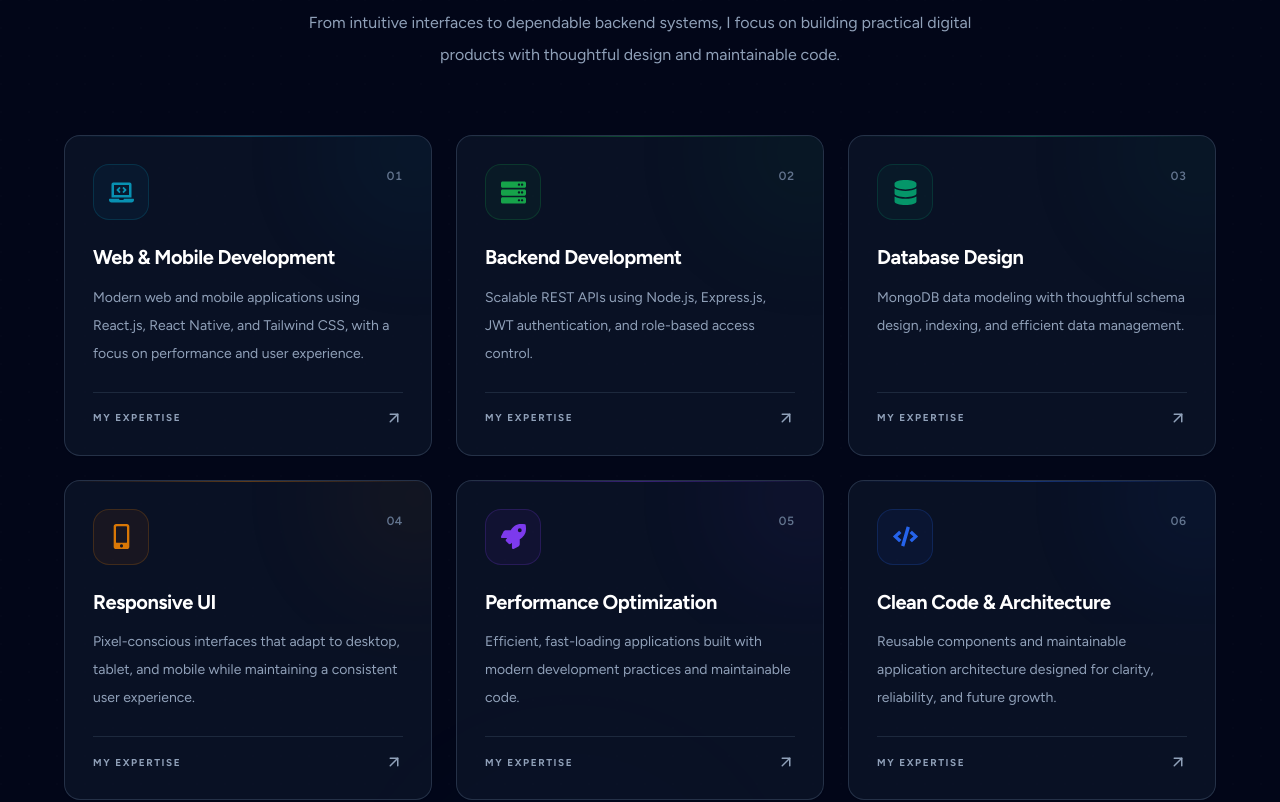
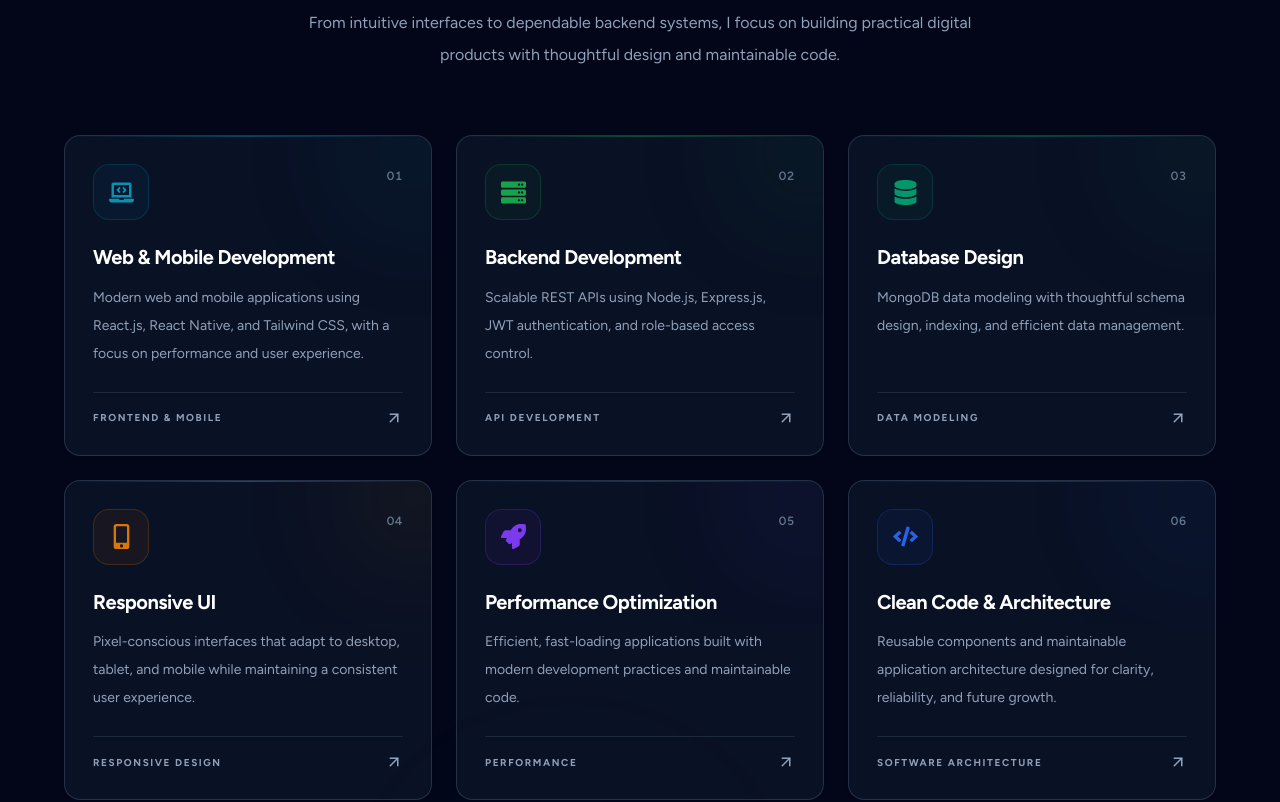
Before and after one commit to deeplal98india/deeplalkumar, a React (Vite) app: page / in a window 1280 px wide. Shown: the part 9020-9822 px from the top of the page. Built offline with nearby package versions, Linux system fonts and the light colour scheme.

Commit message:
bug fixing

```diff
--- a/src/components/About/AboutServices.jsx
+++ b/src/components/About/AboutServices.jsx
@@ -1,5 +1,6 @@
-
-import { motion, useReducedMotion } from "framer-motion";
+import { useEffect, useState } from "react";
+import { createPortal } from "react-dom";
+import { motion, useReducedMotion, AnimatePresence } from "framer-motion";
 import {
   FaLaptopCode,
   FaServer,
@@ -8,7 +9,7 @@ import {
   FaRocket,
   FaCode,
 } from "react-icons/fa";
-import { FiArrowUpRight } from "react-icons/fi";
+import { FiArrowUpRight, FiX, FiCheckCircle } from "react-icons/fi";
 
 const services = [
   {
@@ -17,6 +18,16 @@ const services = [
     icon: FaLaptopCode,
     color: "#0891B2",
     number: "01",
+    footer: "FRONTEND & MOBILE",
+    details:
+      "Building responsive web interfaces and mobile applications with reusable components, intuitive navigation and consistent user experiences.",
+    technologies: ["React.js", "React Native", "JavaScript", "Tailwind CSS"],
+    highlights: [
+      "Responsive web interfaces",
+      "Reusable UI components",
+      "Mobile-friendly layouts",
+      "API integration",
+    ],
   },
   {
     title: "Backend Development",
@@ -24,6 +35,16 @@ const services = [
     icon: FaServer,
     color: "#16A34A",
     number: "02",
+    footer: "API DEVELOPMENT",
+    details:
+      "Developing backend services and REST APIs with structured controllers, service layers, authentication and authorization.",
+    technologies: ["Node.js", "Express.js", "REST APIs", "JWT", "Joi"],
+    highlights: [
+      "REST API development",
+      "JWT authentication",
+      "Role-based access control",
+      "Input validation and error handling",
+    ],
   },
   {
     title: "Database Design",
@@ -31,6 +52,16 @@ const services = [
     icon: FaDatabase,
     color: "#059669",
     number: "03",
+    footer: "DATA MODELING",
+    details:
+      "Organizing application data with maintainable schemas, appropriate relationships and reliable database operations.",
+    technologies: ["MongoDB", "MongoDB Atlas", "Mongoose"],
+    highlights: [
+      "Schema and model design",
+      "Data validation",
+      "CRUD operations",
+      "Query efficiency considerations",
+    ],
   },
   {
     title: "Responsive UI",
@@ -38,6 +69,16 @@ const services = [
     icon: FaMobileAlt,
     color: "#D97706",
     number: "04",
+    footer: "RESPONSIVE DESIGN",
+    details:
+      "Creating consistent interfaces across screen sizes with flexible layouts, clear typography and accessible interactions.",
+    technologies: ["React.js", "Tailwind CSS", "CSS", "Framer Motion"],
+    highlights: [
+      "Mobile-first layouts",
+      "Reusable components",
+      "Consistent spacing and typography",
+      "Accessible interaction states",
+    ],
   },
   {
     title: "Performance Optimization",
@@ -45,6 +86,16 @@ const services = [
     icon: FaRocket,
     color: "#7C3AED",
     number: "05",
+    footer: "PERFORMANCE",
+    details:
+      "Improving application responsiveness through efficient rendering, sensible asset handling and maintainable frontend architecture.",
+    technologies: ["Vite", "React.js", "JavaScript", "Web Performance"],
+    highlights: [
+      "Production build checks",
+      "Image and asset optimization",
+      "Efficient component rendering",
+      "Reduced unnecessary work",
+    ],
   },
   {
     title: "Clean Code & Architecture",
@@ -52,18 +103,160 @@ const services = [
     icon: FaCode,
     color: "#2563EB",
     number: "06",
+    footer: "SOFTWARE ARCHITECTURE",
+    details:
+      "Structuring applications into focused modules so that business logic, API handling and presentation remain easier to maintain.",
+    technologies: ["JavaScript", "React.js", "Node.js", "Express.js"],
+    highlights: [
+      "Reusable components",
+      "Controller-service separation",
+      "Modular code organization",
+      "Maintainable application structure",
+    ],
   },
 ];
 
 export default function AboutServices() {
   const shouldReduceMotion = useReducedMotion();
+  const [selectedService, setSelectedService] = useState(null);
+
+  // Lock background scrolling while the modal is open. Restore it on close.
+  useEffect(() => {
+    if (!selectedService) return undefined;
+
+    const body = document.body;
+    const html = document.documentElement;
+    const previousBodyOverflow = body.style.overflow;
+    const previousHtmlOverflow = html.style.overflow;
+    const previousBodyPaddingRight = body.style.paddingRight;
+    const scrollbarWidth = window.innerWidth - html.clientWidth;
+
+    body.style.overflow = "hidden";
+    html.style.overflow = "hidden";
+    if (scrollbarWidth > 0) {
+      body.style.paddingRight = `${scrollbarWidth}px`;
+    }
+
+    const handleKeyDown = (event) => {
+      if (event.key === "Escape") setSelectedService(null);
+    };
+    window.addEventListener("keydown", handleKeyDown);
+
+    return () => {
+      body.style.overflow = previousBodyOverflow;
+      html.style.overflow = previousHtmlOverflow;
+      body.style.paddingRight = previousBodyPaddingRight;
+      window.removeEventListener("keydown", handleKeyDown);
+    };
+  }, [selectedService]);
+
+  const modal = (
+    <AnimatePresence>
+      {selectedService && (
+        <motion.div
+          className="fixed inset-0 z-[9999] flex items-center justify-center overflow-y-auto overscroll-contain bg-slate-950/75 p-3 backdrop-blur-sm sm:p-6"
+          initial={{ opacity: 0 }}
+          animate={{ opacity: 1 }}
+          exit={{ opacity: 0 }}
+          onMouseDown={(event) => {
+            if (event.target === event.currentTarget) setSelectedService(null);
+          }}
+          onTouchMove={(event) => {
+            if (event.target === event.currentTarget) event.preventDefault();
+          }}
+        >
+          <motion.div
+            role="dialog"
+            aria-modal="true"
+            aria-labelledby="service-modal-title"
+            initial={shouldReduceMotion ? false : { opacity: 0, y: 18, scale: 0.98 }}
+            animate={{ opacity: 1, y: 0, scale: 1 }}
+            exit={{ opacity: 0, y: 12, scale: 0.98 }}
+            transition={{ duration: shouldReduceMotion ? 0 : 0.22 }}
+            className="relative my-auto max-h-[calc(100dvh-1.5rem)] w-full max-w-xl overflow-y-auto overscroll-contain rounded-3xl border border-slate-200 bg-white shadow-2xl dark:border-slate-700 dark:bg-slate-900 sm:max-h-[calc(100dvh-3rem)]"
+            onMouseDown={(event) => event.stopPropagation()}
+          >
+            <div className="sticky top-0 z-10 h-1 w-full" style={{ backgroundColor: selectedService.color }} />
+            <div className="p-5 sm:p-8">
+              <div className="flex items-start justify-between gap-4">
+                <div
+                  className="flex h-14 w-14 shrink-0 items-center justify-center rounded-2xl border"
+                  style={{
+                    color: selectedService.color,
+                    borderColor: `${selectedService.color}35`,
+                    backgroundColor: `${selectedService.color}12`,
+                  }}
+                >
+                  {(() => {
+                    const SelectedIcon = selectedService.icon;
+                    return <SelectedIcon size={27} aria-hidden="true" />;
+                  })()}
+                </div>
+                <button
+                  type="button"
+                  onClick={() => setSelectedService(null)}
+                  aria-label="Close service details"
+                  className="rounded-xl border border-slate-200 p-2 text-slate-500 transition-colors hover:border-cyan-500/40 hover:text-cyan-700 focus-visible:outline-none focus-visible:ring-2 focus-visible:ring-cyan-500 dark:border-slate-700 dark:text-slate-400 dark:hover:text-cyan-300"
+                >
+                  <FiX size={20} />
+                </button>
+              </div>
+
+              <p className="mt-6 text-xs font-bold uppercase tracking-[0.18em] text-cyan-700 dark:text-cyan-300">
+                Service {selectedService.number}
+              </p>
+              <h3
+                id="service-modal-title"
+                className="mt-2 text-2xl font-extrabold tracking-tight text-slate-950 dark:text-white sm:text-3xl"
+              >
+                {selectedService.title}
+              </h3>
+              <p className="mt-4 text-sm leading-7 text-slate-600 dark:text-slate-300">
+                {selectedService.details}
+              </p>
+
+              <div className="mt-7">
+                <h4 className="text-sm font-bold text-slate-900 dark:text-white">What I focus on</h4>
+                <ul className="mt-3 space-y-3">
+                  {selectedService.highlights.map((highlight) => (
+                    <li key={highlight} className="flex items-start gap-2.5 text-sm leading-6 text-slate-600 dark:text-slate-300">
+                      <FiCheckCircle className="mt-1 shrink-0 text-cyan-600 dark:text-cyan-400" aria-hidden="true" />
+                      <span>{highlight}</span>
+                    </li>
+                  ))}
+                </ul>
+              </div>
+
+              <div className="mt-7">
+                <h4 className="text-sm font-bold text-slate-900 dark:text-white">Technologies</h4>
+                <div className="mt-3 flex flex-wrap gap-2">
+                  {selectedService.technologies.map((technology) => (
+                    <span
+                      key={technology}
+                      className="rounded-lg border border-slate-200 bg-slate-50 px-3 py-1.5 text-xs font-medium text-slate-700 dark:border-slate-700 dark:bg-slate-800 dark:text-slate-300"
+                    >
+                      {technology}
+                    </span>
+                  ))}
+                </div>
+              </div>
+
+              <button
+                type="button"
+                onClick={() => setSelectedService(null)}
+                className="mt-8 inline-flex w-full items-center justify-center gap-2 rounded-xl bg-cyan-600 px-5 py-3 text-sm font-bold text-white transition-all hover:bg-cyan-700 focus-visible:outline-none focus-visible:ring-2 focus-visible:ring-cyan-500 focus-visible:ring-offset-2 dark:bg-cyan-500 dark:text-slate-950 dark:hover:bg-cyan-400"
+              >
+                Close Details
+              </button>
+            </div>
+          </motion.div>
+        </motion.div>
+      )}
+    </AnimatePresence>
+  );
 
   return (
-    <section
-      aria-labelledby="services-heading"
-      className="relative min-w-0"
-    >
-      {/* Section heading */}
+    <section aria-labelledby="services-heading" className="relative min-w-0">
       <motion.div
         initial={shouldReduceMotion ? false : { opacity: 0, y: 18 }}
         whileInView={{ opacity: 1, y: 0 }}
@@ -75,117 +268,68 @@ export default function AboutServices() {
           <span className="h-1.5 w-1.5 rounded-full bg-cyan-600 dark:bg-cyan-400" />
           What I Offer
         </span>
-
         <h3
           id="services-heading"
           className="mt-5 text-3xl font-extrabold tracking-[-0.04em] text-slate-950 dark:text-white sm:text-4xl lg:text-5xl"
         >
-          Services &{" "}
+          Services {" "}
           <span className="bg-gradient-to-r from-cyan-600 via-sky-500 to-violet-600 bg-clip-text text-transparent dark:from-cyan-300 dark:via-sky-400 dark:to-violet-400">
-            Expertise
+            &amp; Expertise
           </span>
         </h3>
-
         <div className="mx-auto mt-5 h-1 w-20 rounded-full bg-gradient-to-r from-cyan-600 via-sky-500 to-violet-500 dark:from-cyan-400 sm:w-24" />
-
         <p className="mx-auto mt-5 max-w-2xl text-sm leading-7 text-slate-600 dark:text-slate-400 sm:text-base sm:leading-8">
-          From intuitive interfaces to dependable backend systems,
-          I focus on building practical digital products with
-          thoughtful design and maintainable code.
+          From intuitive interfaces to dependable backend systems, I focus on building practical digital products with thoughtful design and maintainable code.
         </p>
       </motion.div>
 
-      {/* Service cards */}
       <div className="grid min-w-0 grid-cols-1 gap-4 sm:grid-cols-2 sm:gap-5 xl:grid-cols-3 xl:gap-6">
         {services.map((item, index) => {
           const Icon = item.icon;
-
           return (
             <motion.article
               key={item.title}
-              initial={
-                shouldReduceMotion ? false : { opacity: 0, y: 18 }
-              }
+              initial={shouldReduceMotion ? false : { opacity: 0, y: 18 }}
               whileInView={{ opacity: 1, y: 0 }}
               viewport={{ once: true, amount: 0.08 }}
-              transition={{
-                duration: shouldReduceMotion ? 0 : 0.4,
-                delay: shouldReduceMotion ? 0 : (index % 3) * 0.07,
-                ease: "easeOut",
-              }}
-              whileHover={
-                shouldReduceMotion
-                  ? undefined
-                  : { y: -4, transition: { duration: 0.2 } }
-              }
+              transition={{ duration: shouldReduceMotion ? 0 : 0.4, delay: shouldReduceMotion ? 0 : (index % 3) * 0.07, ease: "easeOut" }}
+              whileHover={shouldReduceMotion ? undefined : { y: -4, transition: { duration: 0.2 } }}
               className="group relative flex h-full min-w-0 flex-col overflow-hidden rounded-2xl border border-slate-200/80 bg-white/80 p-5 shadow-sm shadow-slate-900/[0.025] transition-[border-color,box-shadow] duration-300 hover:border-cyan-500/50 hover:shadow-xl hover:shadow-cyan-900/[0.05] dark:border-slate-700/70 dark:bg-slate-900/65 dark:hover:border-cyan-400/40 dark:hover:shadow-cyan-500/[0.05] sm:p-6 lg:p-7"
             >
-              {/* Brand color glow */}
-              <div
-                aria-hidden="true"
-                className="pointer-events-none absolute -right-16 -top-16 h-40 w-40 rounded-full opacity-[0.06] blur-3xl transition-opacity duration-300 group-hover:opacity-20 dark:opacity-[0.08] dark:group-hover:opacity-20"
-                style={{ backgroundColor: item.color }}
-              />
+              <div aria-hidden="true" className="pointer-events-none absolute -right-16 -top-16 h-40 w-40 rounded-full opacity-[0.06] blur-3xl transition-opacity duration-300 group-hover:opacity-20 dark:opacity-[0.08] dark:group-hover:opacity-20" style={{ backgroundColor: item.color }} />
+              <div aria-hidden="true" className="absolute inset-x-0 top-0 h-px opacity-40 transition-opacity duration-300 group-hover:opacity-100" style={{ background: `linear-gradient(90deg, transparent, ${item.color}, transparent)` }} />
 
-              {/* Top border accent */}
-              <div
-                aria-hidden="true"
-                className="absolute inset-x-0 top-0 h-px opacity-40 transition-opacity duration-300 group-hover:opacity-100"
-                style={{
-                  background: `linear-gradient(90deg, transparent, ${item.color}, transparent)`,
-                }}
-              />
-
-              {/* Card header */}
               <div className="relative z-10 flex items-start justify-between gap-3">
                 <div
                   className="flex h-12 w-12 shrink-0 items-center justify-center rounded-xl border transition-transform duration-300 group-hover:scale-105 sm:h-14 sm:w-14 sm:rounded-2xl"
-                  style={{
-                    color: item.color,
-                    borderColor: `${item.color}35`,
-                    backgroundColor: `${item.color}12`,
-                  }}
+                  style={{ color: item.color, borderColor: `${item.color}35`, backgroundColor: `${item.color}12` }}
                 >
                   <Icon size={25} aria-hidden="true" />
                 </div>
-
-                <span className="pt-1 text-xs font-semibold tabular-nums tracking-wider text-slate-400 dark:text-slate-500">
-                  {item.number}
-                </span>
+                <span className="pt-1 text-xs font-semibold tabular-nums tracking-wider text-slate-400 dark:text-slate-500">{item.number}</span>
               </div>
 
-              {/* Card content */}
-              <h4 className="relative z-10 mt-6 text-lg font-bold leading-snug tracking-tight text-slate-900 dark:text-white sm:text-xl">
-                {item.title}
-              </h4>
+              <h4 className="relative z-10 mt-6 text-lg font-bold leading-snug tracking-tight text-slate-900 dark:text-white sm:text-xl">{item.title}</h4>
+              <p className="relative z-10 mt-3 flex-1 text-sm leading-7 text-slate-600 dark:text-slate-400">{item.desc}</p>
 
-              <p className="relative z-10 mt-3 flex-1 text-sm leading-7 text-slate-600 dark:text-slate-400">
-                {item.desc}
-              </p>
+              <button
+                type="button"
+                onClick={() => setSelectedService(item)}
+                aria-label={`View details for ${item.title}`}
+                className="relative z-10 mt-6 flex w-full items-center justify-between gap-3 border-t border-slate-200/80 pt-4 text-left outline-none focus-visible:ring-2 focus-visible:ring-cyan-500 focus-visible:ring-offset-4 dark:border-slate-800 dark:focus-visible:ring-offset-slate-900"
+              >
+                <span className="text-[10px] font-bold uppercase tracking-[0.16em] text-slate-500 transition-colors group-hover:text-cyan-700 dark:text-slate-400 dark:group-hover:text-cyan-300">{item.footer}</span>
+                <FiArrowUpRight size={18} aria-hidden="true" className="shrink-0 text-slate-400 transition-all duration-300 group-hover:-translate-y-0.5 group-hover:translate-x-0.5 group-hover:text-cyan-700 dark:group-hover:text-cyan-300" />
+              </button>
 
-              {/* Footer accent */}
-              <div className="relative z-10 mt-6 flex items-center justify-between border-t border-slate-200/80 pt-4 dark:border-slate-800">
-                <span className="text-[10px] font-bold uppercase tracking-[0.16em] text-slate-500 dark:text-slate-400">
-                  My expertise
-                </span>
-
-                <FiArrowUpRight
-                  size={18}
-                  aria-hidden="true"
-                  className="text-slate-400 transition-all duration-300 group-hover:-translate-y-0.5 group-hover:translate-x-0.5 group-hover:text-cyan-700 dark:group-hover:text-cyan-300"
-                />
-              </div>
-
-              {/* Bottom accent */}
-              <div
-                aria-hidden="true"
-                className="absolute inset-x-0 bottom-0 h-[2px] origin-left scale-x-0 transition-transform duration-300 group-hover:scale-x-100"
-                style={{ backgroundColor: item.color }}
-              />
+              <div aria-hidden="true" className="absolute inset-x-0 bottom-0 h-[2px] origin-left scale-x-0 transition-transform duration-300 group-hover:scale-x-100" style={{ backgroundColor: item.color }} />
             </motion.article>
           );
         })}
       </div>
+
+      {/* Portal keeps the modal above other sections and outside parent stacking contexts. */}
+      {typeof document !== "undefined" && createPortal(modal, document.body)}
     </section>
   );
 }
```
